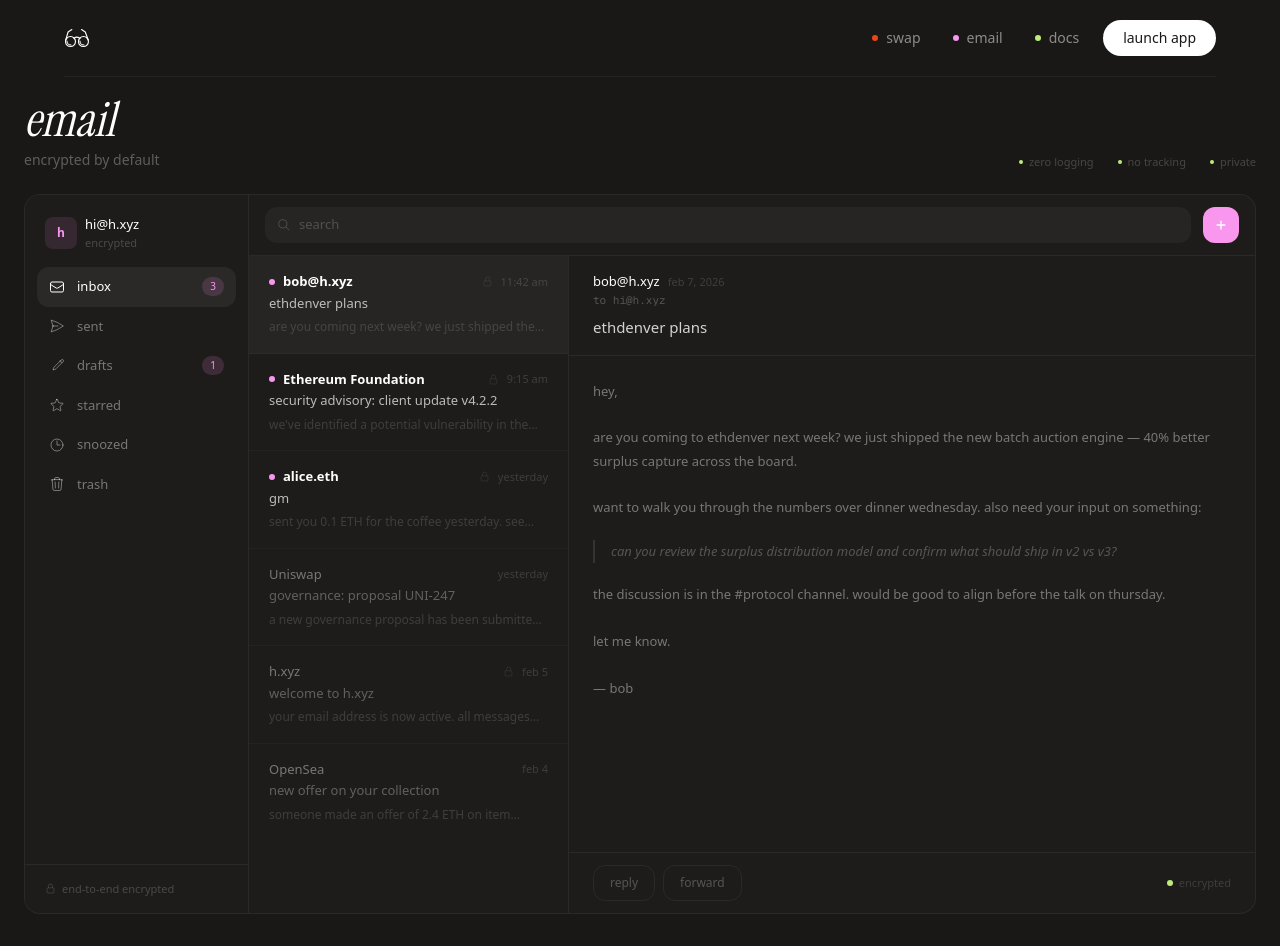
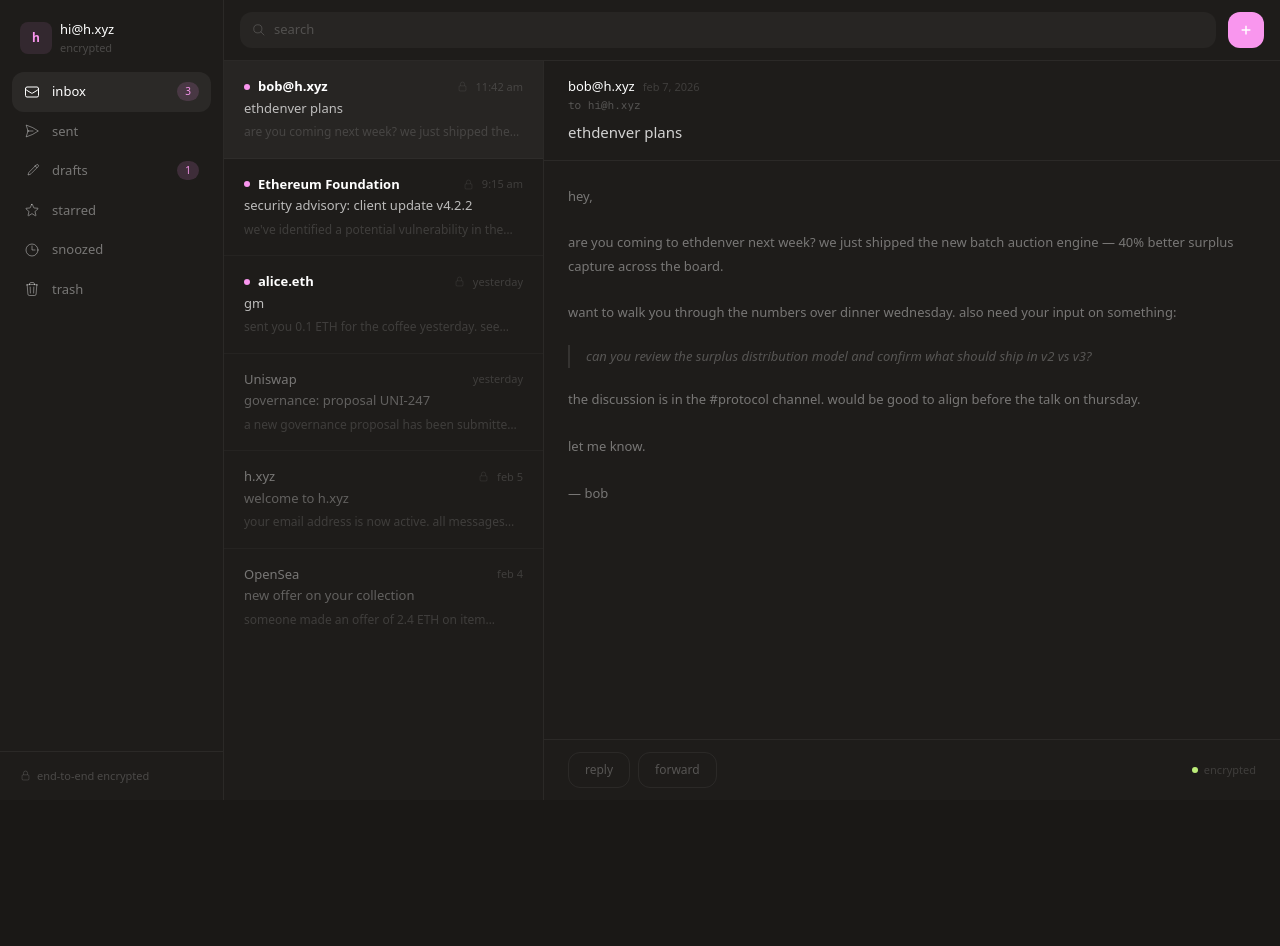
Before and after one commit to keypad/h.xyz, a Next.js app: page /email in a window 1280 px wide. After the commit the page ends 800 px from the top, so only its background shows below. Built offline with nearby package versions, Linux system fonts and the light colour scheme.

Commit message:
feat: make email interface full-screen dashboard

```diff
--- a/app/email/page.tsx
+++ b/app/email/page.tsx
@@ -1,33 +1,5 @@
 import Client from "@/components/email/client"
-import Header from "@/components/header"
 
 export default function EmailPage() {
-	return (
-		<>
-			<Header />
-			<main className="mx-auto max-w-7xl px-4 pt-24 pb-8 sm:px-6">
-				<div className="mb-6 flex items-end justify-between">
-					<div>
-						<h1 className="font-serif text-4xl italic text-white sm:text-5xl">email</h1>
-						<p className="mt-1.5 text-sm text-white/30">encrypted by default</p>
-					</div>
-					<div className="hidden items-center gap-6 text-[11px] text-white/20 sm:flex">
-						<div className="flex items-center gap-1.5">
-							<span className="h-1 w-1 rounded-full bg-[#BCEC79]" />
-							zero logging
-						</div>
-						<div className="flex items-center gap-1.5">
-							<span className="h-1 w-1 rounded-full bg-[#BCEC79]" />
-							no tracking
-						</div>
-						<div className="flex items-center gap-1.5">
-							<span className="h-1 w-1 rounded-full bg-[#BCEC79]" />
-							private
-						</div>
-					</div>
-				</div>
-				<Client />
-			</main>
-		</>
-	)
+	return <Client />
 }
--- a/components/email/client.tsx
+++ b/components/email/client.tsx
@@ -11,7 +11,7 @@ import Toolbar from "@/components/email/toolbar"
 export default function Client() {
 	return (
 		<Provider>
-			<div className="flex h-[calc(100vh-80px)] overflow-hidden rounded-2xl border border-white/[0.06] bg-[#1e1c1a]">
+			<div className="flex h-screen overflow-hidden bg-[#1e1c1a]">
 				<div className="hidden w-56 shrink-0 md:block">
 					<Sidebar />
 				</div>
```
